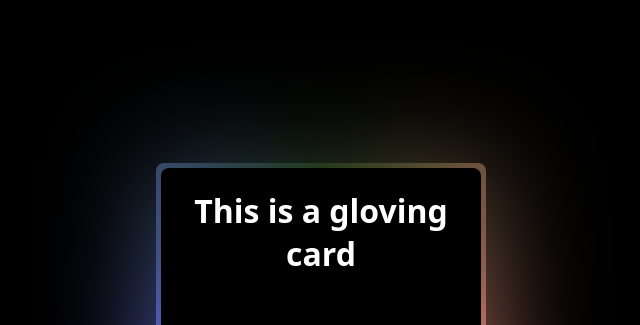
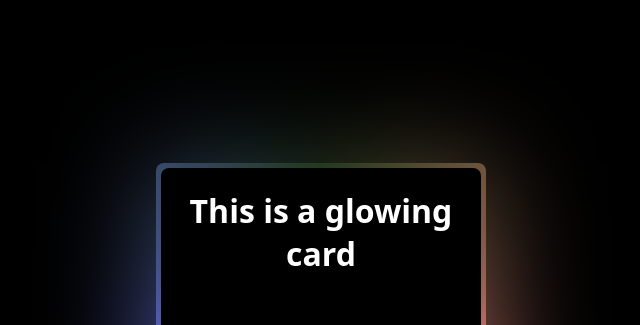
Before and after one commit to Neodevils/gloving-card, a plain HTML site: page index.html in a window 1280 px wide. Shown: the top 325 px of the page, 319-959 px from the left. Drawn offline with Linux system fonts and the light colour scheme.

Commit message:
Update index.html

```diff
--- a/index.html
+++ b/index.html
@@ -8,7 +8,7 @@
     </head>
     <body>
         <div class="card">
-            <h1 class="text">This is a gloving card</h1>
+            <h1 class="text">This is a glowing card</h1>
         </div>
     </body>
 </html>
```
